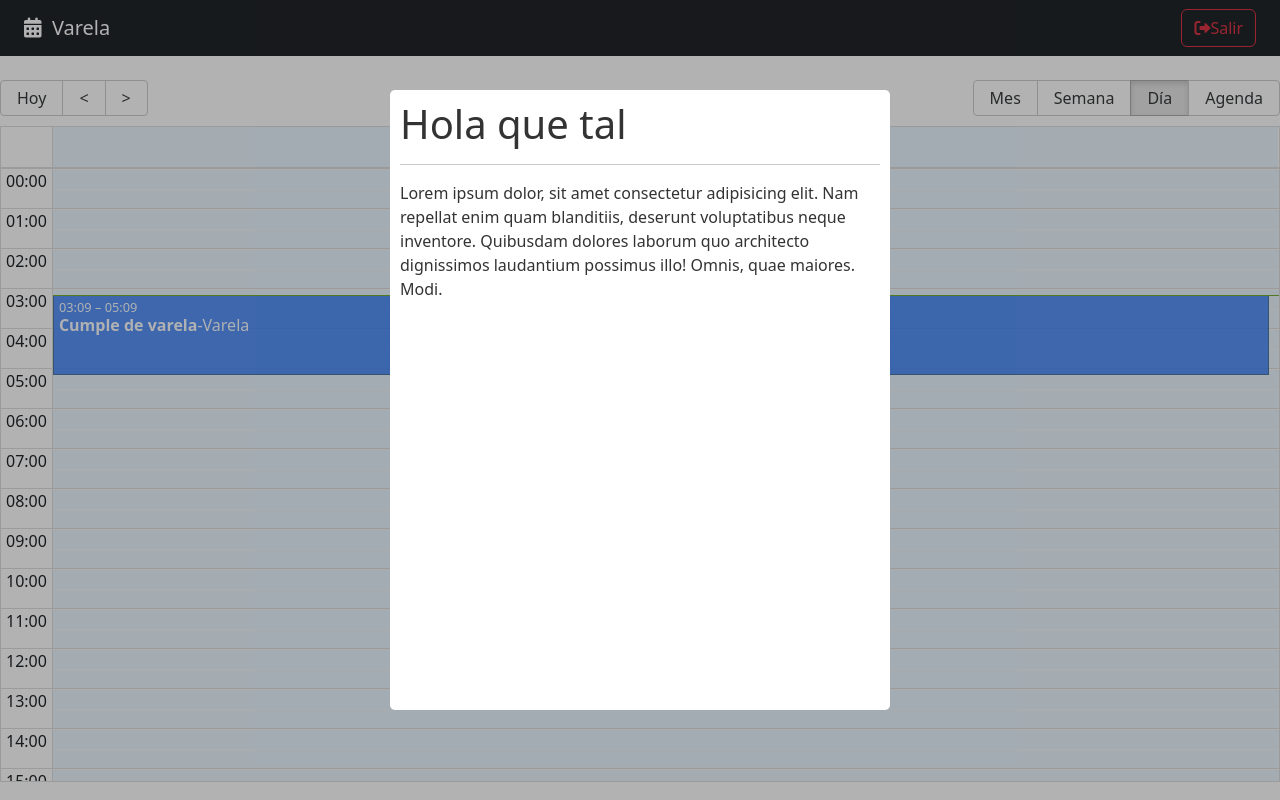
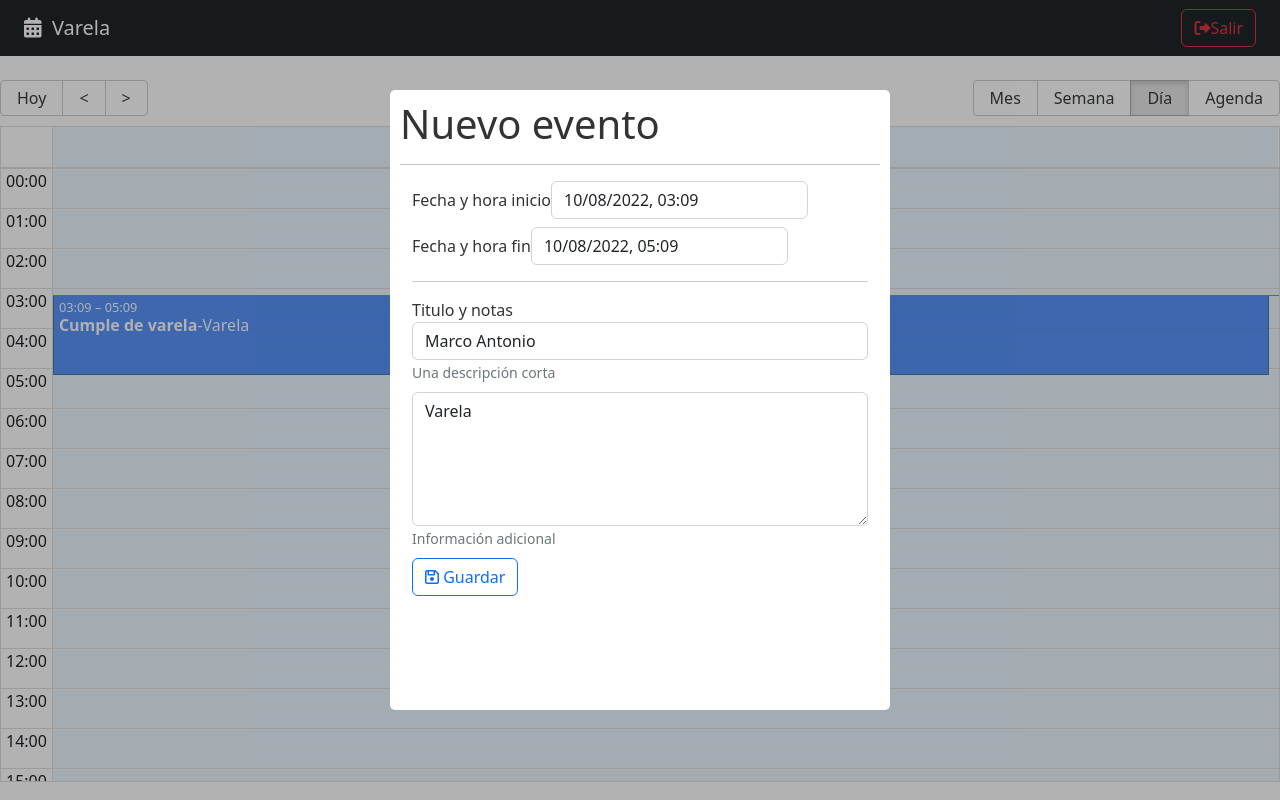
Before and after one commit to tonovarela/calendarApp-react, a React (Vite) app: page / in a window 1280 px wide. Built offline with nearby package versions, Linux system fonts and the light colour scheme.

Commit message:
Se agregar el datepiker en el cuerpo del modal usando el lenguaje español

```diff
--- a/package.json
+++ b/package.json
@@ -12,6 +12,7 @@
     "date-fns": "^2.29.1",
     "react": "^18.2.0",
     "react-big-calendar": "^1.5.0",
+    "react-datepicker": "^4.8.0",
     "react-dom": "^18.2.0",
     "react-modal": "^3.15.1",
     "react-router-dom": "^6.3.0"
--- a/src/calendar/components/CalendarModal.jsx
+++ b/src/calendar/components/CalendarModal.jsx
@@ -1,5 +1,15 @@
+import { addHours } from 'date-fns';
 import { useState } from 'react';
 import Modal from 'react-modal';
+
+
+
+
+import DatePicker, { registerLocale, setDefaultLocale } from 'react-datepicker';
+import "react-datepicker/dist/react-datepicker.css";
+
+import es from 'date-fns/locale/es';
+registerLocale('es', es)
 
 const customStyles = {
     content: {
@@ -15,8 +25,27 @@
 Modal.setAppElement('#root');
 export const CalendarModal = () => {
 
-    const [isOpen, setIsOpen] = useState(true)
+    const [isOpen, setIsOpen] = useState(true);
+    const [formvalues, setFormvalues] = useState({
+        title: "Marco Antonio",
+        notes: "Varela",
+        start: new Date(),
+        end: addHours(new Date(), 2)
 
+
+    })
+    const onDateChanged = (event, changing = "start") => {
+        setFormvalues({
+            ...formvalues,
+            [changing]: event
+        })
+    }
+    const onInputChange = ({ target }) => {
+        setFormvalues({
+            ...formvalues,
+            [target.name]: target.value
+        })
+    }
     const onCloseModal = () => {
         setIsOpen(false);
         console.log("cerrando el modal");
@@ -31,10 +60,74 @@
             style={customStyles}
         >
 
-            <h1>Hola que tal</h1>
-            <hr>
-            </hr>
-            <p>Lorem ipsum dolor, sit amet consectetur adipisicing elit. Nam repellat enim quam blanditiis, deserunt voluptatibus neque inventore. Quibusdam dolores laborum quo architecto dignissimos laudantium possimus illo! Omnis, quae maiores. Modi.</p>
+            <h1> Nuevo evento </h1>
+            <hr />
+            <form className="container">
+
+                <div className="form-group mb-2">
+                    <label>Fecha y hora inicio</label>
+                    <DatePicker
+                        selected={formvalues.start}
+                        showTimeSelect
+                        locale="es"
+                        dateFormat="Pp"
+                        timeCaption="Hora"
+                        onChange={(event) => onDateChanged(event, "start")}
+                        className="form-control"></DatePicker>
+
+                </div>
+
+                <div className="form-group mb-2">
+                    <label>Fecha y hora fin</label>
+                    <DatePicker
+                        className="form-control"
+                        minDate={formvalues.start}
+                        showTimeSelect
+                        locale="es"
+                        timeCaption="Hora"
+                        selected={formvalues.end}
+                        dateFormat="Pp"
+                        onChange={(event) => onDateChanged(event, "end")}
+                        placeholder="Fecha inicio" />
+                </div>
+
+                <hr />
+                <div className="form-group mb-2">
+                    <label>Titulo y notas</label>
+                    <input
+                        type="text"
+                        className="form-control"
+                        value={formvalues.title}
+                        onChange={onInputChange}
+                        placeholder="Título del evento"
+                        name="title"
+                        autoComplete="off"
+                    />
+                    <small id="emailHelp" className="form-text text-muted">Una descripción corta</small>
+                </div>
+
+                <div className="form-group mb-2">
+                    <textarea
+                        type="text"
+                        className="form-control"
+                        value={formvalues.notes}
+                        onChange={onInputChange}
+                        placeholder="Notas"
+                        rows="5"
+                        name="notes"
+                    ></textarea>
+                    <small id="emailHelp" className="form-text text-muted">Información adicional</small>
+                </div>
+
+                <button
+                    type="submit"
+                    className="btn btn-outline-primary btn-block"
+                >
+                    <i className="far fa-save"></i>
+                    <span> Guardar</span>
+                </button>
+
+            </form>
         </Modal>
     )
 }
```
Also changed, not shown: src/calendar/pages/CalendarPage.jsx (+18 -24 lines), 1 other file (tests, documents, lock files or other folders).
